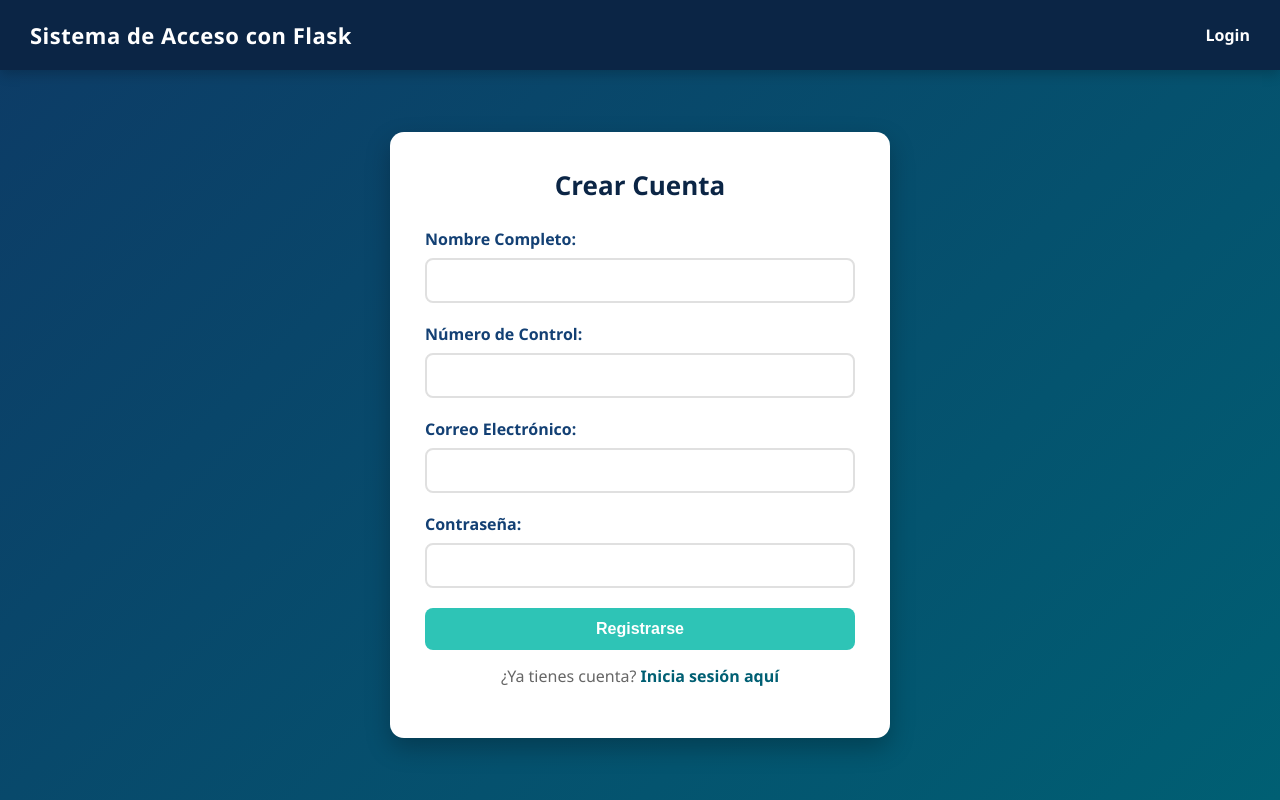
After one commit to luek100102hmcslva1-star/los_pjr_305, a Flask app: page /registro in a window 1280 px wide. The commit adds this page. Run offline with Flask 3, Linux system fonts and the light colour scheme.

Commit message:
archivos

```diff
--- a/app.py
+++ b/app.py
@@ -1,28 +1,97 @@
 from flask import Flask, render_template, request, redirect, url_for, session
+import sqlite3
 
 app = Flask(__name__)
 app.secret_key = 'clave_secreta'
 
+def init_db():
+    conn = sqlite3.connect('database.db')
+    cursor = conn.cursor()
+    cursor.execute('''
+        CREATE TABLE IF NOT EXISTS usuarios (
+            id INTEGER PRIMARY KEY AUTOINCREMENT,
+            nombre TEXT NOT NULL,
+            control TEXT NOT NULL,
+            email TEXT UNIQUE NOT NULL,
+            password TEXT NOT NULL
+        )
+    ''')
+    conn.commit()
+    conn.close()
+
+init_db()
+
 @app.route('/')
 def inicio():
+    if 'usuario' in session:
+        return redirect(url_for('principal'))
     return redirect(url_for('login'))
 
 @app.route('/login', methods=['GET', 'POST'])
 def login():
+    error = None
     if request.method == 'POST':
-        session['usuario'] = request.form.get('email')
-        return redirect(url_for('credencial'))
-    return render_template('login.html')
+        email = request.form.get('email')
+        password = request.form.get('password')
 
-@app.route('/credencial')
-def credencial():
+        conn = sqlite3.connect('database.db')
+        cursor = conn.cursor()
+        cursor.execute('SELECT nombre, control, email, password FROM usuarios WHERE email = ?', (email,))
+        user = cursor.fetchone()
+        conn.close()
+
+        if user and user[3] == password:
+            session['usuario'] = user[0]
+            session['control'] = user[1]
+            session['email'] = user[2]
+            return redirect(url_for('principal'))
+        else:
+            error = "Correo o contraseña incorrectos, o cuenta no registrada."
+
+    return render_template('login.html', error=error)
+
+@app.route('/registro', methods=['GET', 'POST'])
+def registro():
+    error = None
+    if request.method == 'POST':
+        nombre = request.form.get('nombre')
+        control = request.form.get('control')
+        email = request.form.get('email')
+        password = request.form.get('password')
+
+        conn = sqlite3.connect('database.db')
+        cursor = conn.cursor()
+
+        cursor.execute('SELECT email FROM usuarios WHERE email = ?', (email,))
+        existing_user = cursor.fetchone()
+
+        if existing_user:
+            error = "Este correo ya está registrado."
+            conn.close()
+        else:
+            cursor.execute('INSERT INTO usuarios (nombre, control, email, password) VALUES (?, ?, ?, ?)',
+                           (nombre, control, email, password))
+            conn.commit()
+            conn.close()
+            return redirect(url_for('login'))
+
+    return render_template('registro.html', error=error)
+
+@app.route('/principal')
+def principal():
     if 'usuario' not in session:
         return redirect(url_for('login'))
-    return render_template('credencial.html', usuario=session['usuario'])
+
+    return render_template(
+        'principal.html',
+        usuario=session.get('usuario'),
+        control=session.get('control'),
+        email=session.get('email')
+    )
 
 @app.route('/logout')
 def logout():
-    session.pop('usuario', None)
+    session.clear()
     return redirect(url_for('login'))
 
 if __name__ == '__main__':
--- a/static/css/estilos.css
+++ b/static/css/estilos.css
@@ -1,65 +1,141 @@
+* {
+    box-sizing: border-box;
+}
+
 body {
-    font-family: Arial, sans-serif;
-    background-color: #00d2ff;
+    font-family: 'Segoe UI', Tahoma, Geneva, Verdana, sans-serif;
+    background: linear-gradient(135deg, #0d3b66 0%, #005f73 100%);
+    color: #333333;
     margin: 0;
     padding: 0;
+    min-height: 100vh;
+    display: flex;
+    flex-direction: column;
 }
 
 .encabezado {
-    background-color: #0f4c81;
-    color: white;
-    padding: 15px;
-    text-align: center;
+    background-color: #0b2545;
+    color: #ffffff;
+    padding: 20px 30px;
+    display: flex;
+    justify-content: space-between;
+    align-items: center;
+    box-shadow: 0 4px 12px rgba(0, 0, 0, 0.2);
+}
+
+.encabezado h1 {
+    margin: 0;
+    font-size: 22px;
+    letter-spacing: 0.5px;
+}
+
+.menu {
+    display: flex;
+    gap: 20px;
 }
 
 .menu a {
-    color: white;
-    margin: 0 10px;
+    color: #ffffff;
     text-decoration: none;
+    font-weight: 600;
+    transition: color 0.3s ease;
+}
+
+.menu a:hover {
+    color: #2ec4b6;
 }
 
 .contenedor {
+    flex: 1;
     display: flex;
     justify-content: center;
-    margin-top: 40px;
+    align-items: center;
+    padding: 30px 15px;
 }
 
 .tarjeta-operacion {
-    background-color: white;
-    padding: 25px;
-    border-radius: 10px;
-    width: 280px;
-    box-shadow: 0 4px 8px rgba(0,0,0,0.1);
+    background: #ffffff;
+    padding: 35px;
+    border-radius: 14px;
+    box-shadow: 0 10px 25px rgba(0, 0, 0, 0.25);
+    width: 100%;
+    max-width: 500px;
+    transition: transform 0.3s ease;
 }
 
 .tarjeta-operacion h2 {
+    color: #0b2545;
     margin-top: 0;
-    color: #0f4c81;
+    margin-bottom: 25px;
+    text-align: center;
+    font-size: 26px;
 }
 
-form label {
+.tarjeta-operacion label {
     display: block;
-    margin-top: 10px;
-    margin-bottom: 5px;
-    font-size: 14px;
+    margin-bottom: 8px;
+    font-weight: bold;
+    color: #134074;
 }
 
-form input {
+.tarjeta-operacion input {
     width: 100%;
-    padding: 8px;
-    box-sizing: border-box;
-    border: 1px solid #ccc;
-    border-radius: 5px;
+    padding: 12px 15px;
+    margin-bottom: 20px;
+    border: 2px solid #e0e0e0;
+    border-radius: 8px;
+    font-size: 15px;
+    transition: border-color 0.3s ease, box-shadow 0.3s ease;
 }
 
-.boton {
+.tarjeta-operacion input:focus {
+    border-color: #2ec4b6;
+    outline: none;
+    box-shadow: 0 0 8px rgba(46, 196, 182, 0.3);
+}
+
+.tarjeta-operacion button {
     width: 100%;
-    background-color: #00a859;
-    color: white;
+    padding: 12px;
+    background-color: #2ec4b6;
+    color: #ffffff;
     border: none;
-    padding: 10px;
-    margin-top: 15px;
-    border-radius: 5px;
+    border-radius: 8px;
+    font-size: 16px;
+    font-weight: bold;
     cursor: pointer;
-    font-size: 15px;
+    transition: background-color 0.3s ease, transform 0.1s ease;
 }
+
+.tarjeta-operacion button:hover {
+    background-color: #25a194;
+}
+
+.tarjeta-operacion button:active {
+    transform: scale(0.98);
+}
+
+.tarjeta-operacion p {
+    text-align: center;
+    margin-top: 20px;
+    color: #666666;
+}
+
+.tarjeta-operacion a {
+    color: #005f73;
+    text-decoration: none;
+    font-weight: bold;
+}
+
+.tarjeta-operacion a:hover {
+    text-decoration: underline;
+}
+
+ul {
+    padding-left: 20px;
+}
+
+ul li {
+    margin-bottom: 8px;
+    color: #333333;
+}
--- /dev/null
+++ b/templates/registro.html
@@ -0,0 +1,47 @@
+<!DOCTYPE html>
+<html lang="es">
+<head>
+    <meta charset="UTF-8">
+    <meta name="viewport" content="width=device-width, initial-scale=1.0">
+    <title>Registro de Usuario</title>
+    <link rel="stylesheet" href="{{ url_for('static', filename='css/estilos.css') }}">
+</head>
+<body>
+    <header class="encabezado">
+        <h1>Sistema de Acceso con Flask</h1>
+        <nav class="menu">
+            <a href="/login">Login</a>
+        </nav>
+    </header>
+
+    <main class="contenedor">
+        <section class="tarjeta-operacion">
+            <h2>Crear Cuenta</h2>
+
+            {% if error %}
+                <p style="color: red; text-align: center;">{{ error }}</p>
+            {% endif %}
+
+            <form action="/registro" method="POST">
+                <label for="nombre">Nombre Completo:</label>
+                <input type="text" id="nombre" name="nombre" required>
+
+                <label for="control">Número de Control:</label>
+                <input type="text" id="control" name="control" required>
+
+                <label for="email">Correo Electrónico:</label>
+                <input type="email" id="email" name="email" required>
+
+                <label for="password">Contraseña:</label>
+                <input type="password" id="password" name="password" required>
+
+                <button type="submit">Registrarse</button>
+            </form>
+
+            <p style="margin-top: 15px; text-align: center;">
+                ¿Ya tienes cuenta? <a href="/login">Inicia sesión aquí</a>
+            </p>
+        </section>
+    </main>
+</body>
+</html>
```
Also changed, not shown: templates/credencial.html (deleted, +0 -40 lines), templates/login.html (+17 -14 lines), templates/principal.html (added, +42 -0 lines), README.md (deleted), database.db (added).
